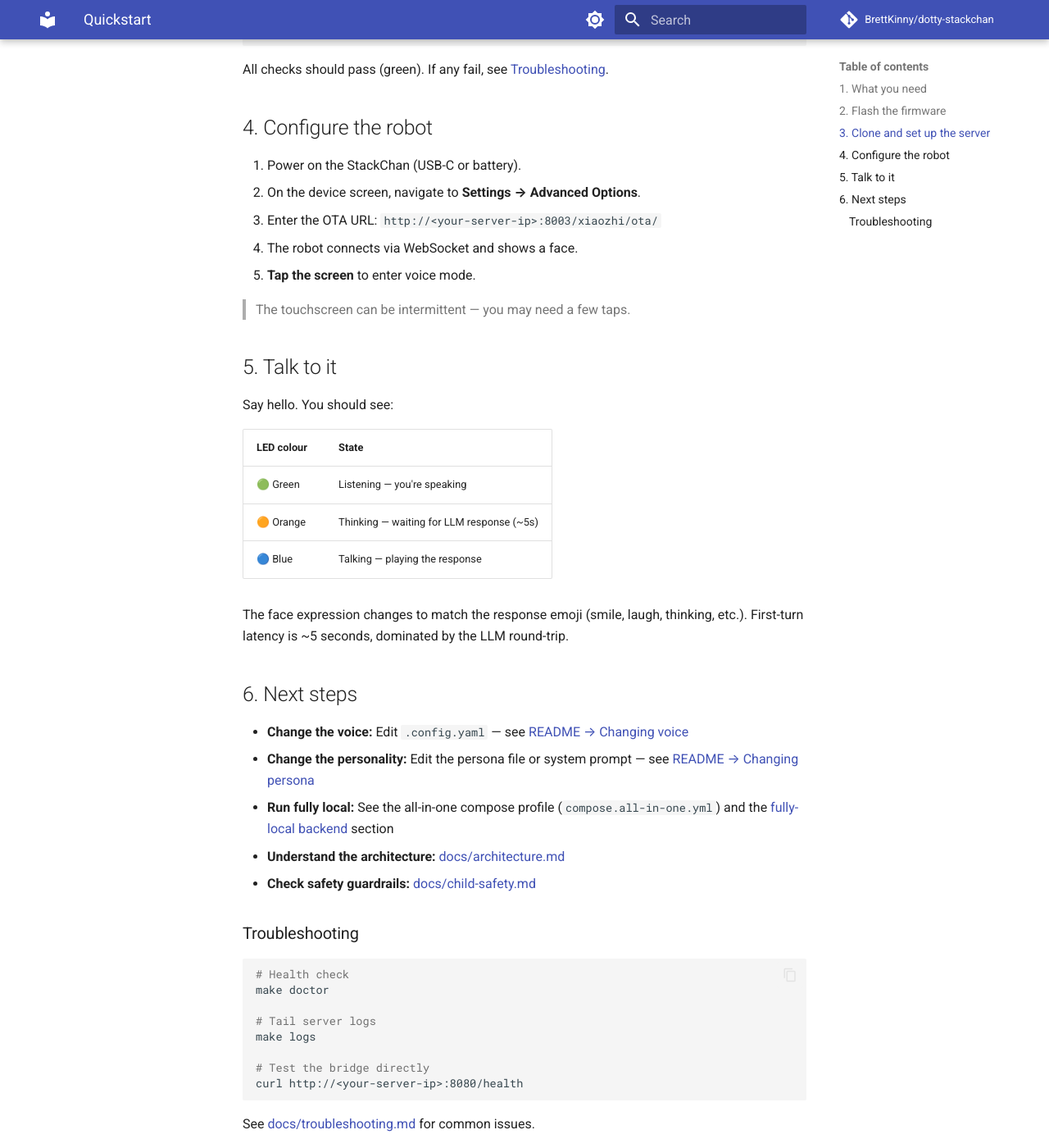
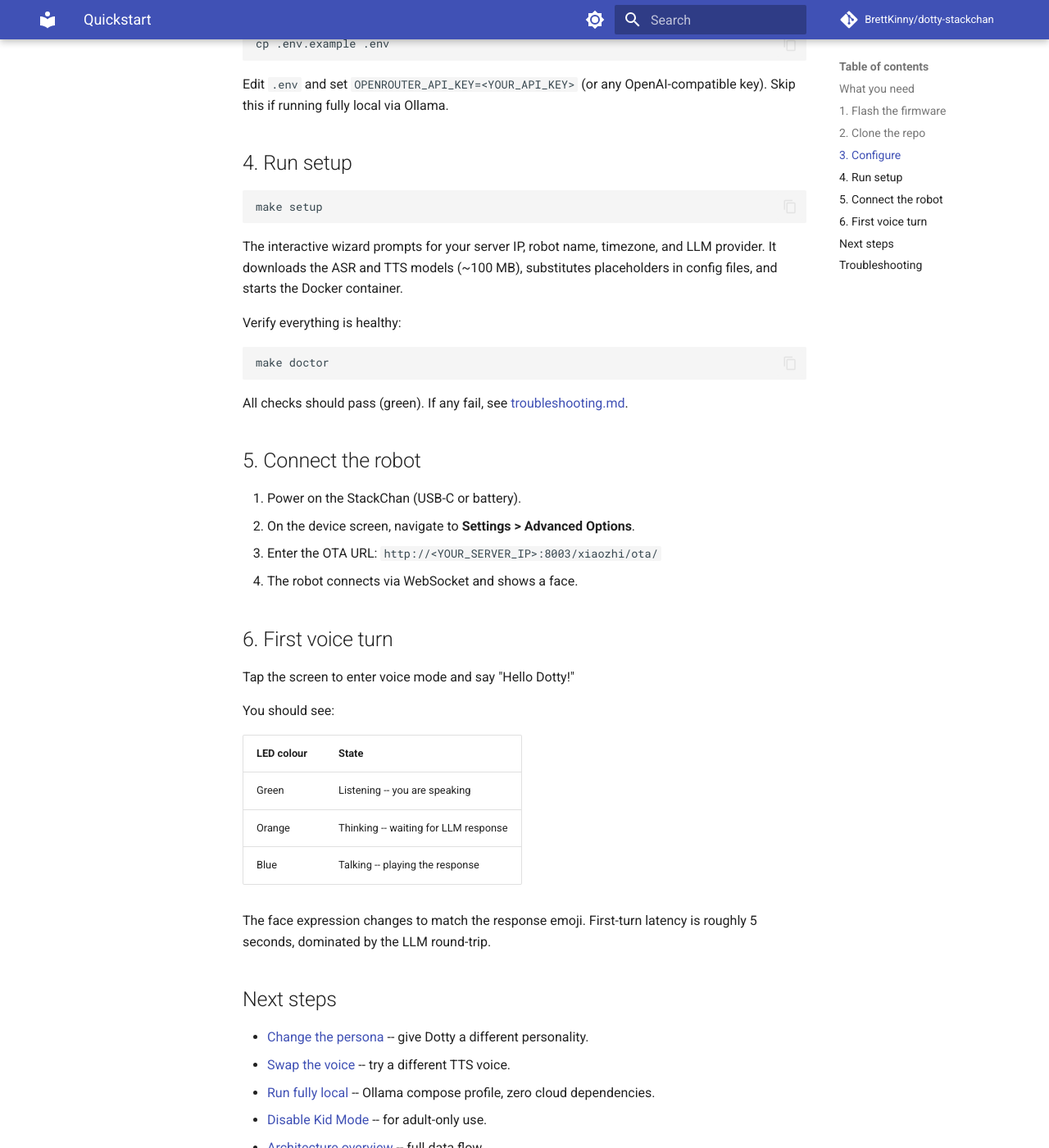
Before and after one commit to BrettKinny/dotty-stackchan, an MkDocs documentation site: the page built from docs/quickstart.md, in a window 1280 px wide and 1400 px high, scrolled down 1190 px. Shown: the whole window at 82% size. Built offline with MkDocs 1.6.1 and Material for MkDocs 9.7.7, drawn with Linux system fonts in a browser that asks for light colours; comment, search, counter and statistics services are not loaded; some of the changed text lies outside the part shown.

Commit message:
Rewrite quickstart: linear path with pre-built firmware releases
Single opinionated path from download to first voice turn. Uses
GitHub Release binaries (stack-chan.bin + ota_data_initial.bin +
generated_assets.bin), not build-from-source. Next steps link to
cookbook recipes.

Co-Authored-By: Claude Opus 4.6 (1M context) <noreply@anthropic.com>

````diff
--- a/docs/quickstart.md
+++ b/docs/quickstart.md
@@ -5,22 +5,26 @@ description: From zero to first voice turn in 15 minutes.
 
 # Quickstart
 
-Get your StackChan talking in 15 minutes. This is the single opinionated
-happy path — see [SETUP.md](../SETUP.md) for alternatives and details.
+Get Dotty talking in 15 minutes. This is the single opinionated happy
+path -- see [SETUP.md](../SETUP.md) for build-from-source and
+alternative configurations.
 
-## 1. What you need
+## What you need
 
-- **M5Stack CoreS3 + StackChan servo kit** (the robot)
-- **A Linux box with Docker** (any distro — Ubuntu, Arch, Unraid, etc.)
-- **2.4 GHz WiFi** (the ESP32-S3 doesn't support 5 GHz)
+| Item | Notes |
+|------|-------|
+| **M5Stack CoreS3 + StackChan servo kit** | The robot. See [hardware-support.md](hardware-support.md) for details. |
+| **Linux or macOS host with Docker** | Runs the voice pipeline. Any distro works. |
+| **2.4 GHz WiFi** | The ESP32-S3 does not support 5 GHz. |
 
-## 2. Flash the firmware
+## 1. Flash the firmware
 
-Download the latest binaries from
+Download the latest release from
 [GitHub Releases](https://github.com/BrettKinny/dotty-stackchan/releases)
-(look for a tag starting with `fw-v`).
+(look for a tag starting with `fw-v`). You need three files:
+`stack-chan.bin`, `ota_data_initial.bin`, and `generated_assets.bin`.
 
-Install esptool and flash:
+Install esptool and flash over USB-C:
 
 ```bash
 pip install esptool
@@ -28,28 +32,39 @@ pip install esptool
 python -m esptool --chip esp32s3 -b 460800 \
   --before default_reset --after hard_reset \
   write_flash --flash_mode dio --flash_size 16MB --flash_freq 80m \
-  0x0 bootloader.bin \
-  0x8000 partition-table.bin \
   0xd000 ota_data_initial.bin \
-  0x20000 stack-chan.bin
+  0x20000 stack-chan.bin \
+  0x610000 generated_assets.bin
 ```
 
-Verify checksums against `checksums.txt` in the release if desired.
+Verify checksums against `SHA256SUMS.txt` in the release if desired.
 
-> **Building from source?** See [SETUP.md](../SETUP.md) for the full
-> IDF build procedure.
-
-## 3. Clone and set up the server
+## 2. Clone the repo
 
 ```bash
 git clone --recursive https://github.com/BrettKinny/dotty-stackchan.git
 cd dotty-stackchan
+```
+
+## 3. Configure
+
+```bash
+cp .env.example .env
+```
+
+Edit `.env` and set `OPENROUTER_API_KEY=<YOUR_API_KEY>` (or any
+OpenAI-compatible key). Skip this if running fully local via Ollama.
+
+## 4. Run setup
+
+```bash
 make setup
 ```
 
 The interactive wizard prompts for your server IP, robot name, timezone,
-and LLM provider. It downloads the ASR and TTS models, substitutes
-placeholders, and starts the Docker container.
+and LLM provider. It downloads the ASR and TTS models (~100 MB),
+substitutes placeholders in config files, and starts the Docker
+container.
 
 Verify everything is healthy:
 
@@ -58,55 +73,45 @@ make doctor
 ```
 
 All checks should pass (green). If any fail, see
-[Troubleshooting](troubleshooting.md).
+[troubleshooting.md](troubleshooting.md).
 
-## 4. Configure the robot
+## 5. Connect the robot
 
 1. Power on the StackChan (USB-C or battery).
-2. On the device screen, navigate to **Settings → Advanced Options**.
-3. Enter the OTA URL: `http://<your-server-ip>:8003/xiaozhi/ota/`
+2. On the device screen, navigate to **Settings > Advanced Options**.
+3. Enter the OTA URL: `http://<YOUR_SERVER_IP>:8003/xiaozhi/ota/`
 4. The robot connects via WebSocket and shows a face.
-5. **Tap the screen** to enter voice mode.
 
-> The touchscreen can be intermittent — you may need a few taps.
+## 6. First voice turn
 
-## 5. Talk to it
+Tap the screen to enter voice mode and say "Hello Dotty!"
 
-Say hello. You should see:
+You should see:
 
 | LED colour | State |
-|-----------|-------|
-| 🟢 Green | Listening — you're speaking |
-| 🟠 Orange | Thinking — waiting for LLM response (~5s) |
-| 🔵 Blue | Talking — playing the response |
+|------------|-------|
+| Green | Listening -- you are speaking |
+| Orange | Thinking -- waiting for LLM response |
+| Blue | Talking -- playing the response |
 
-The face expression changes to match the response emoji (smile, laugh,
-thinking, etc.). First-turn latency is ~5 seconds, dominated by the LLM
-round-trip.
+The face expression changes to match the response emoji. First-turn
+latency is roughly 5 seconds, dominated by the LLM round-trip.
 
-## 6. Next steps
+## Next steps
 
-- **Change the voice:** Edit `.config.yaml` — see
-  [README → Changing voice](../README.md#changing-voice)
-- **Change the personality:** Edit the persona file or system prompt —
-  see [README → Changing persona](../README.md#changing-persona-the-robots-personality)
-- **Run fully local:** See the all-in-one compose profile
-  (`compose.all-in-one.yml`) and the
-  [fully-local backend](../README.md) section
-- **Understand the architecture:** [docs/architecture.md](architecture.md)
-- **Check safety guardrails:** [docs/child-safety.md](child-safety.md)
+- [Change the persona](cookbook/change-persona.md) -- give Dotty a different personality.
+- [Swap the voice](cookbook/swap-voice.md) -- try a different TTS voice.
+- [Run fully local](cookbook/run-fully-local.md) -- Ollama compose profile, zero cloud dependencies.
+- [Disable Kid Mode](cookbook/disable-kid-mode.md) -- for adult-only use.
+- [Architecture overview](architecture.md) -- full data flow.
+- [Kid Mode](kid-mode.md) -- on by default, what it enforces.
 
-### Troubleshooting
+## Troubleshooting
 
 ```bash
-# Health check
-make doctor
-
-# Tail server logs
-make logs
-
-# Test the bridge directly
-curl http://<your-server-ip>:8080/health
+make doctor          # health checks
+make logs            # tail server logs
+curl http://<YOUR_SERVER_IP>:8080/health   # test the bridge
 ```
 
-See [docs/troubleshooting.md](troubleshooting.md) for common issues.
+See [troubleshooting.md](troubleshooting.md) for common issues.
````
